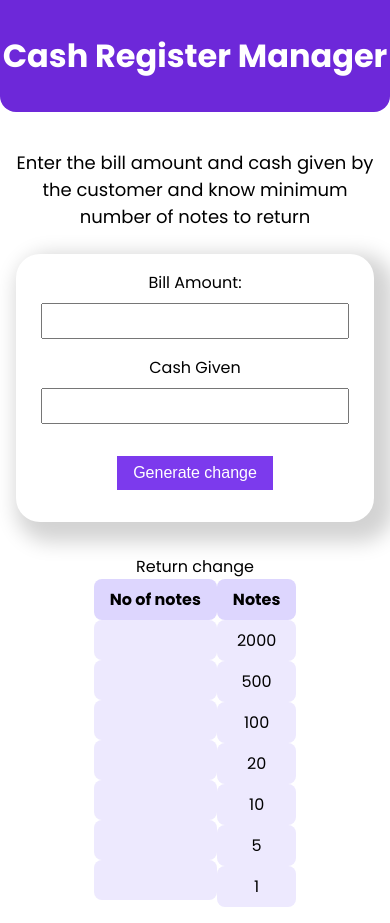
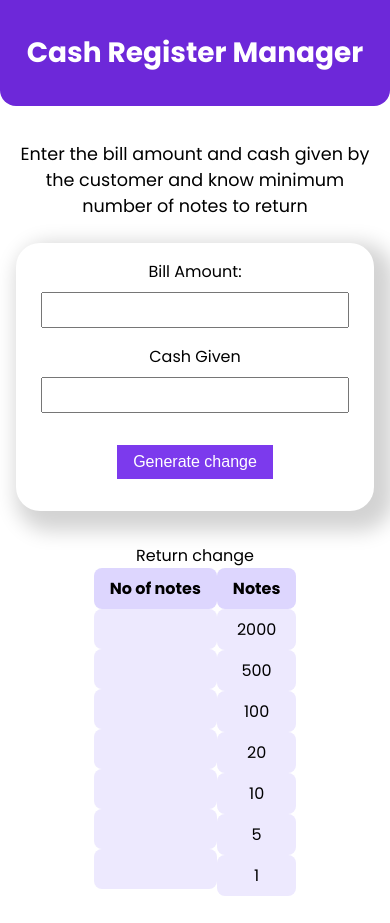
Before and after one commit to OMGATE23/cash-register, a plain HTML site: page index.html in a window 390 px wide. Drawn offline with Linux system fonts and the light colour scheme.

Commit message:
style: improved responsive design

```diff
--- a/style.css
+++ b/style.css
@@ -118,8 +118,13 @@ tr {
 }
 
 @media(max-width:650px){
+
+    h1 {
+        font-size: 1.75rem;
+     }
     .description {
         margin: 0.5rem 1rem;
+        font-size: 1.1rem;
     }
 
     .input-div {
```
